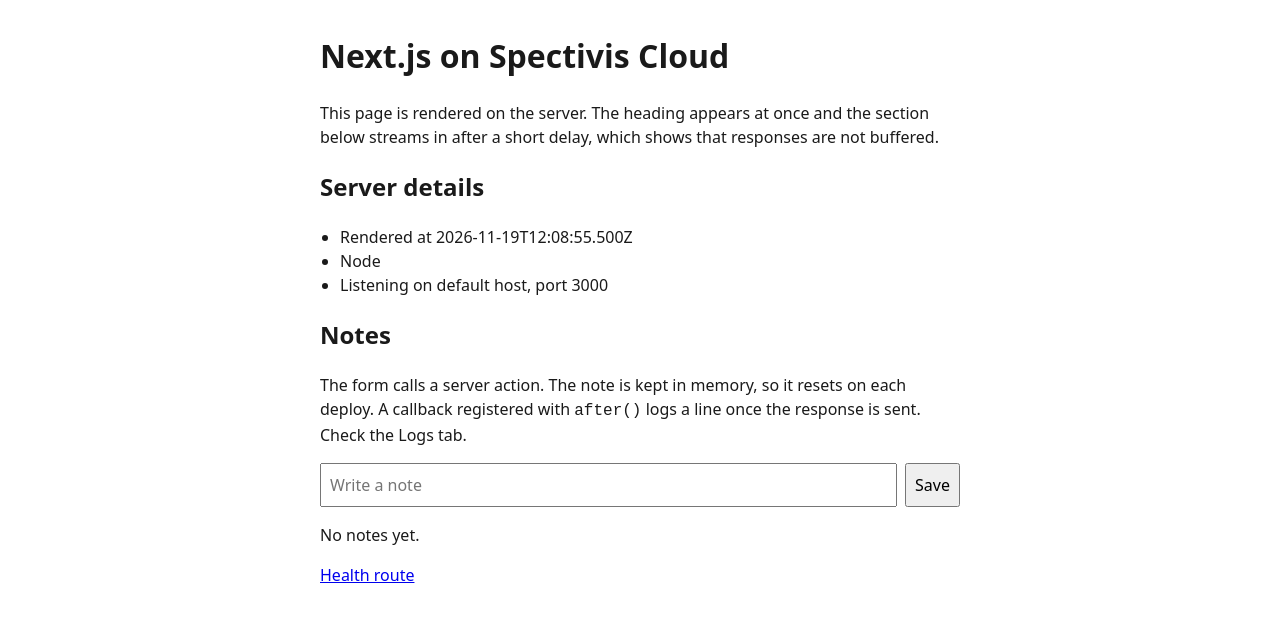
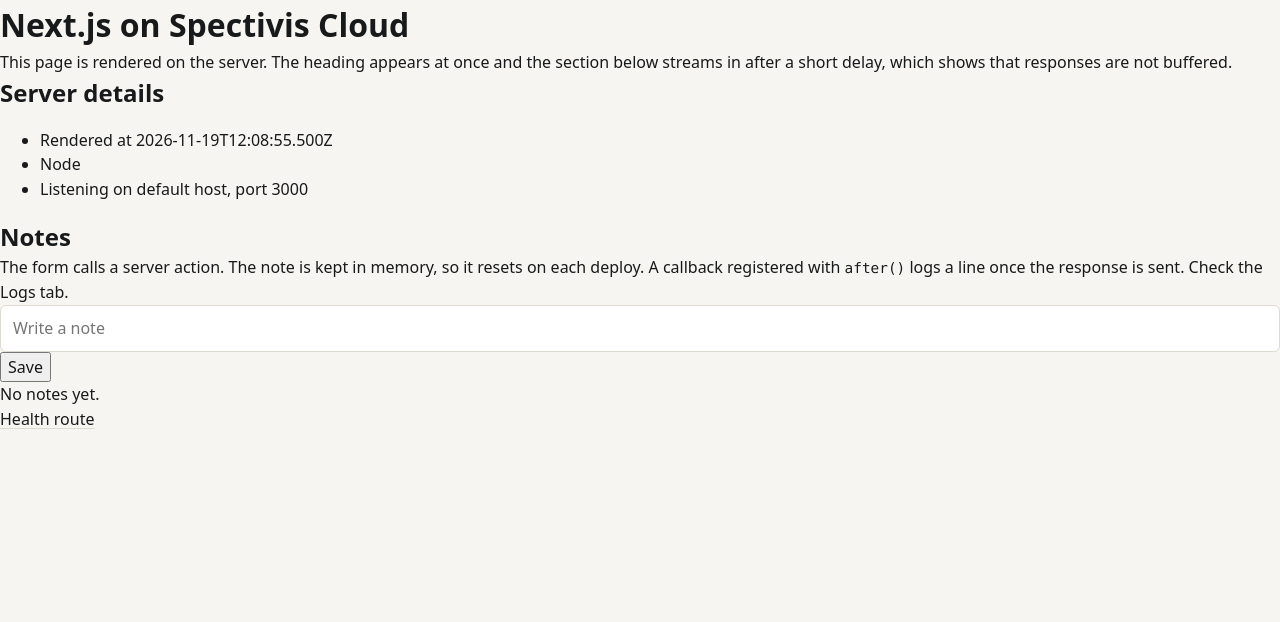
Before and after one commit to Spectivis/cloud-sample-nextjs, a Next.js app: page / in a window 1280 px wide. Shown: the top 622 px of the page. Built offline with nearby package versions, Linux system fonts and the light colour scheme.

Commit message:
Add the starter page stylesheet

```diff
--- a/app/globals.css
+++ b/app/globals.css
@@ -1,8 +1,237 @@
-body { font: 16px/1.5 system-ui, sans-serif; max-width: 40rem; margin: 2rem auto; padding: 0 1rem; color: #1a1a1a; }
-h1, h2 { text-wrap: balance; }
-p { text-wrap: pretty; }
-form { display: flex; gap: .5rem; margin-bottom: 1rem; }
-input, button { font: inherit; padding: .5rem; }
-input { flex: 1; min-width: 0; }
-ul { padding-left: 1.25rem; }
-small { color: #555; }
+/* Spectivis Cloud starter page. Plain CSS, no build step, system fonts. */
+:root {
+  color-scheme: light dark;
+  --bg: #f6f5f1;
+  --fg: #18191b;
+  --muted: #5c5f65;
+  --line: #dddad2;
+  --field: #ffffff;
+  --accent: #1d5c47;
+  --accent-fg: #ffffff;
+  --ok: #1d6b45;
+  --wait: #8a5a00;
+  --off: #6b6e74;
+  --danger: #a32a1f;
+  --sans: ui-sans-serif, system-ui, -apple-system, "Segoe UI", Roboto, "Helvetica Neue", Arial, sans-serif;
+  --mono: ui-monospace, SFMono-Regular, "SF Mono", Menlo, Consolas, "Liberation Mono", monospace;
+  --gutter: clamp(1.25rem, 4vw, 3rem);
+}
+
+@media (prefers-color-scheme: dark) {
+  :root {
+    --bg: #111214;
+    --fg: #ebeae6;
+    --muted: #9b9ea4;
+    --line: #2b2d31;
+    --field: #191a1d;
+    --accent: #84c9ad;
+    --accent-fg: #0e1a15;
+    --ok: #84c9ad;
+    --wait: #e0b25c;
+    --off: #8b8e94;
+    --danger: #f0897d;
+  }
+}
+
+*, *::before, *::after { box-sizing: border-box; }
+
+html { -webkit-text-size-adjust: 100%; }
+
+body {
+  margin: 0;
+  background: var(--bg);
+  color: var(--fg);
+  font: 16px/1.55 var(--sans);
+  -webkit-font-smoothing: antialiased;
+}
+
+h1, h2, h3 { text-wrap: balance; margin: 0; }
+p, li, dd { text-wrap: pretty; }
+p { margin: 0; }
+
+a { color: inherit; text-decoration-color: var(--line); text-underline-offset: .2em; text-decoration-thickness: 1px; }
+a:hover { text-decoration-color: currentColor; }
+:focus-visible { outline: 2px solid var(--accent); outline-offset: 2px; }
+
+code {
+  font: .9em/1 var(--mono);
+  overflow-wrap: anywhere;
+}
+
+.wrap {
+  width: 100%;
+  max-width: 76rem;
+  margin: 0 auto;
+  padding: 0 var(--gutter);
+}
+
+/* Top bar */
+.bar { border-bottom: 1px solid var(--line); }
+.bar .wrap {
+  display: flex;
+  align-items: center;
+  justify-content: space-between;
+  gap: 1rem;
+  min-height: 3.5rem;
+}
+.wordmark { font-weight: 650; letter-spacing: -.01em; text-decoration: none; }
+.wordmark span { color: var(--muted); font-weight: 450; }
+.bar nav { display: flex; flex-wrap: wrap; gap: .25rem 1.25rem; font-size: .9375rem; }
+.bar nav a { color: var(--muted); text-decoration: none; }
+.bar nav a:hover, .bar nav a.active, .bar nav a[aria-current="page"] { color: var(--fg); }
+
+/* Intro */
+.intro { padding: clamp(3rem, 9vw, 6.5rem) 0 clamp(2.5rem, 6vw, 4rem); }
+.eyebrow {
+  font: 500 .8125rem/1.4 var(--mono);
+  color: var(--accent);
+  margin-bottom: 1.25rem;
+}
+.intro h1 {
+  font-size: clamp(2.125rem, 5.4vw, 4rem);
+  line-height: 1.05;
+  letter-spacing: -.03em;
+  font-weight: 650;
+  max-width: 15em;
+}
+.lead {
+  margin-top: 1.25rem;
+  font-size: clamp(1.0625rem, 1.6vw, 1.25rem);
+  color: var(--muted);
+  max-width: 38rem;
+}
+
+/* Sections: label column and content column */
+.block {
+  display: grid;
+  grid-template-columns: minmax(0, 1fr);
+  gap: 1rem 3rem;
+  padding: 2.5rem 0;
+  border-top: 1px solid var(--line);
+}
+@media (min-width: 52rem) {
+  .block { grid-template-columns: 15rem minmax(0, 1fr); padding: 3rem 0; }
+}
+.block > header h2 { font-size: 1.0625rem; font-weight: 600; letter-spacing: -.01em; }
+.block > header p { margin-top: .375rem; color: var(--muted); font-size: .9375rem; }
+.block-body { min-width: 0; max-width: 44rem; }
+.block-body > * + * { margin-top: 1.25rem; }
+.block-body:has(> .steps) { max-width: none; }
+.note { color: var(--muted); font-size: .9375rem; }
+
+/* Next steps */
+.steps {
+  list-style: none;
+  margin: 0;
+  padding: 0;
+  display: grid;
+  grid-template-columns: minmax(0, 1fr);
+  gap: 1.75rem;
+  counter-reset: step;
+}
+@media (min-width: 40rem) { .steps { grid-template-columns: repeat(3, minmax(0, 1fr)); gap: 2rem; } }
+.steps li { counter-increment: step; }
+.steps li::before {
+  content: counter(step, decimal-leading-zero);
+  display: block;
+  font: 500 .8125rem/1 var(--mono);
+  color: var(--muted);
+  margin-bottom: .75rem;
+}
+.steps h3 { font-size: 1rem; font-weight: 600; }
+.steps p { margin-top: .375rem; color: var(--muted); font-size: .9375rem; }
+
+/* Status rows */
+.status { margin: 0; }
+.status > div {
+  display: grid;
+  grid-template-columns: minmax(0, 1fr);
+  gap: .25rem 1.5rem;
+  padding: .875rem 0;
+  border-bottom: 1px solid var(--line);
+}
+.status > div:first-child { padding-top: 0; }
+@media (min-width: 36rem) { .status > div { grid-template-columns: 8.5rem minmax(0, 1fr); } }
+.status dt { font-weight: 600; }
+.status dd { margin: 0; color: var(--muted); }
+.state { font-weight: 600; color: var(--fg); }
+.state::before {
+  content: "";
+  display: inline-block;
+  width: .5rem;
+  height: .5rem;
+  border-radius: 50%;
+  margin-right: .5rem;
+  vertical-align: .08em;
+  background: var(--off);
+}
+.state.ok::before { background: var(--ok); }
+.state.wait::before { background: var(--wait); }
+
+/* Forms */
+.form { display: grid; gap: 1rem; }
+.field { display: grid; gap: .375rem; font-size: .9375rem; font-weight: 550; }
+.field small { font-weight: 400; color: var(--muted); }
+.inline { display: flex; gap: .5rem; flex-wrap: wrap; }
+.inline input { flex: 1 1 14rem; }
+input, textarea, button { font: inherit; color: inherit; }
+input:not([type="file"]), textarea {
+  width: 100%;
+  padding: .625rem .75rem;
+  border: 1px solid var(--line);
+  border-radius: 6px;
+  background: var(--field);
+  font-weight: 400;
+}
+textarea { min-height: 6.5rem; resize: vertical; }
+input[type="file"] { font-size: .875rem; font-weight: 400; color: var(--muted); max-width: 100%; }
+input[type="file"]::file-selector-button {
+  font: inherit;
+  color: var(--fg);
+  margin-right: .75rem;
+  padding: .375rem .75rem;
+  border: 1px solid var(--line);
+  border-radius: 6px;
+  background: var(--field);
+  cursor: pointer;
+}
+input:focus-visible, textarea:focus-visible { outline: 2px solid var(--accent); outline-offset: 0; border-color: transparent; }
+.button {
+  justify-self: start;
+  padding: .625rem 1.125rem;
+  border: 0;
+  border-radius: 6px;
+  background: var(--accent);
+  color: var(--accent-fg);
+  font-weight: 600;
+  cursor: pointer;
+}
+.button:hover { filter: brightness(1.08); }
+.error { color: var(--danger); font-size: .9375rem; }
+
+/* Lists of entries or notes */
+.list { list-style: none; margin: 0; padding: 0; }
+.list > li { padding: 1rem 0; border-bottom: 1px solid var(--line); }
+.list > li:first-child { padding-top: 0; }
+.list .meta { display: block; color: var(--muted); font-size: .875rem; margin-top: .125rem; }
+.list p { margin-top: .5rem; overflow-wrap: anywhere; }
+.list img {
+  display: block;
+  margin-top: .75rem;
+  max-width: min(12rem, 100%);
+  height: auto;
+  border-radius: 6px;
+}
+.empty { color: var(--muted); }
+
+/* Footer */
+.foot { border-top: 1px solid var(--line); margin-top: 1rem; }
+.foot .wrap {
+  display: flex;
+  flex-wrap: wrap;
+  justify-content: space-between;
+  gap: .5rem 1.5rem;
+  padding-block: 1.75rem 2.5rem;
+  color: var(--muted);
+  font-size: .875rem;
+}
```
